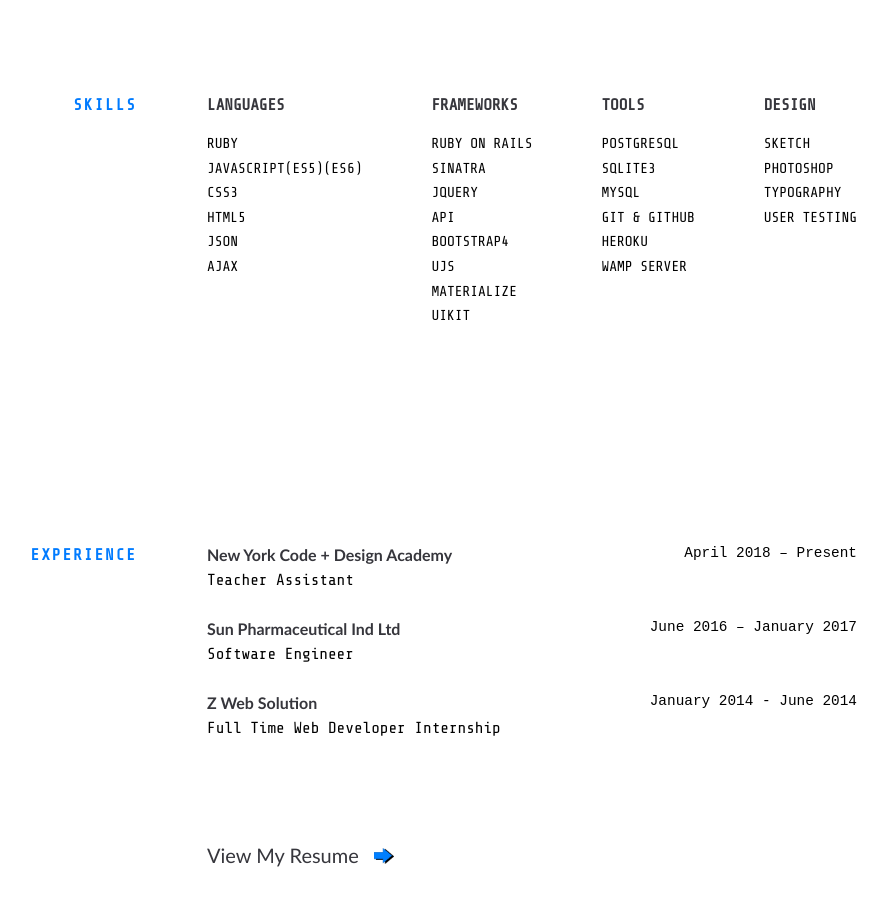
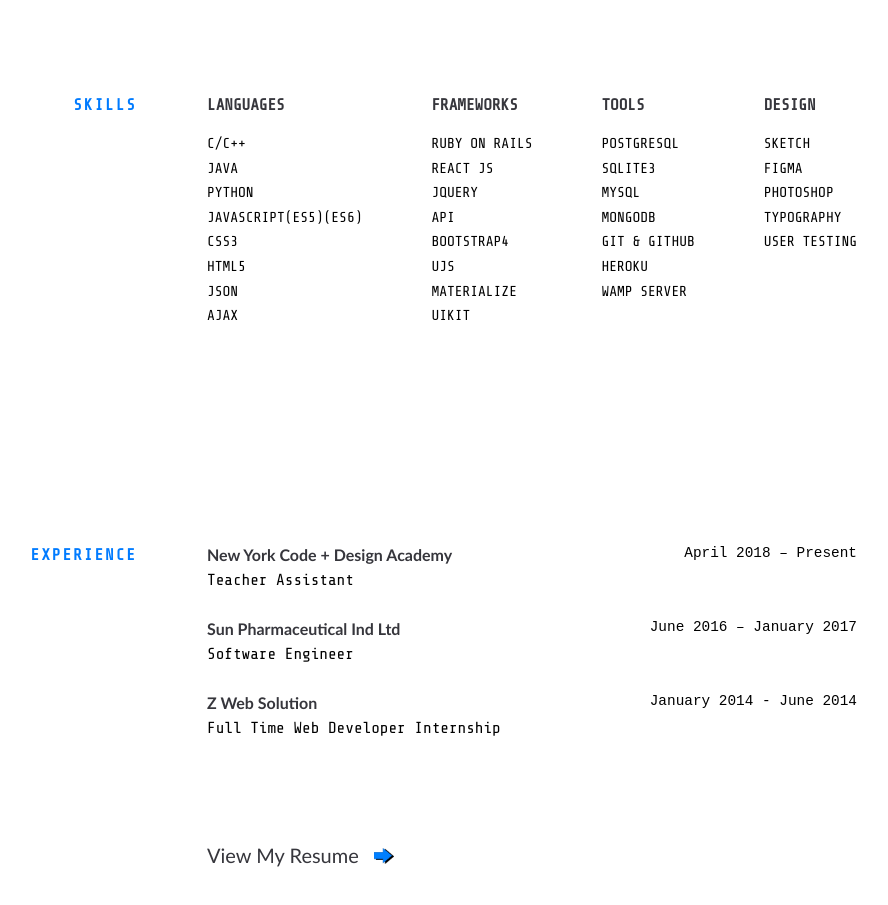
Before and after one commit to Arijit1000/portfolio, a plain HTML site: page index.html in a window 1280 px wide. Shown: the part 1520-2425 px from the top of the page, without its empty margins (158-1046 px from the left). Drawn offline with nearby package versions, Linux system fonts and the light colour scheme.

Commit message:
Update index.html

```diff
--- a/index.html
+++ b/index.html
@@ -98,7 +98,9 @@
 						Languages
 					</div>
 					<ul>
-						 <li class="skillz_category_item">RUBY</li>
+						 <li class="skillz_category_item">C/C++</li>
+						 <li class="skillz_category_item">JAVA</li>
+						 <li class="skillz_category_item">PYTHON</li>
 						 <li class="skillz_category_item">JAVASCRIPT(ES5)(ES6)</li>
 						 <li class="skillz_category_item">CSS3</li>
 						 <li class="skillz_category_item">HTML5</li>
@@ -113,7 +115,7 @@
 					</div>
 					<ul>
 						<li class="skillz_category_item">RUBY ON RAILS</li>
-						<li class="skillz_category_item">SINATRA</li>
+						<li class="skillz_category_item">REACT JS</li>
 						<li class="skillz_category_item">JQUERY</li>
 						<li class="skillz_category_item">API</li>
 						<li class="skillz_category_item">BOOTSTRAP4</li>
@@ -131,6 +133,7 @@
 						<li class="skillz_category_item">POSTGRESQL</li>
 						<li class="skillz_category_item">SQLITE3</li>
 						<li class="skillz_category_item">MYSQL</li>
+						<li class="skillz_category_item">MONGODB</li>
 						<li class="skillz_category_item">GIT & GITHUB</li>
 						<li class="skillz_category_item">HEROKU</li>
 						<li class="skillz_category_item">WAMP SERVER</li>
@@ -143,6 +146,7 @@
 					</div>
 					<ul>
 						<li class="skillz_category_item">SKETCH</li>
+						<li class="skillz_category_item">FIGMA</li>
 						<li class="skillz_category_item">PHOTOSHOP</li>
 						<li class="skillz_category_item">TYPOGRAPHY</li>
 						<li class="skillz_category_item">USER TESTING</li>
```
